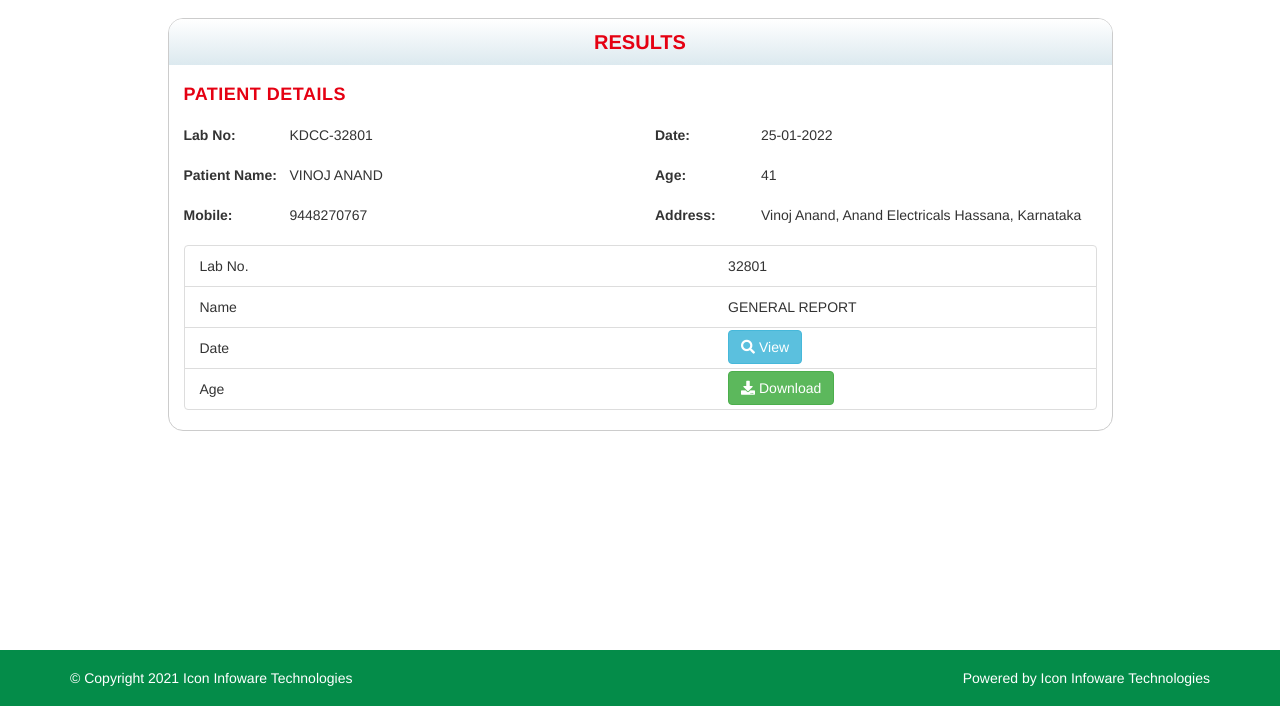
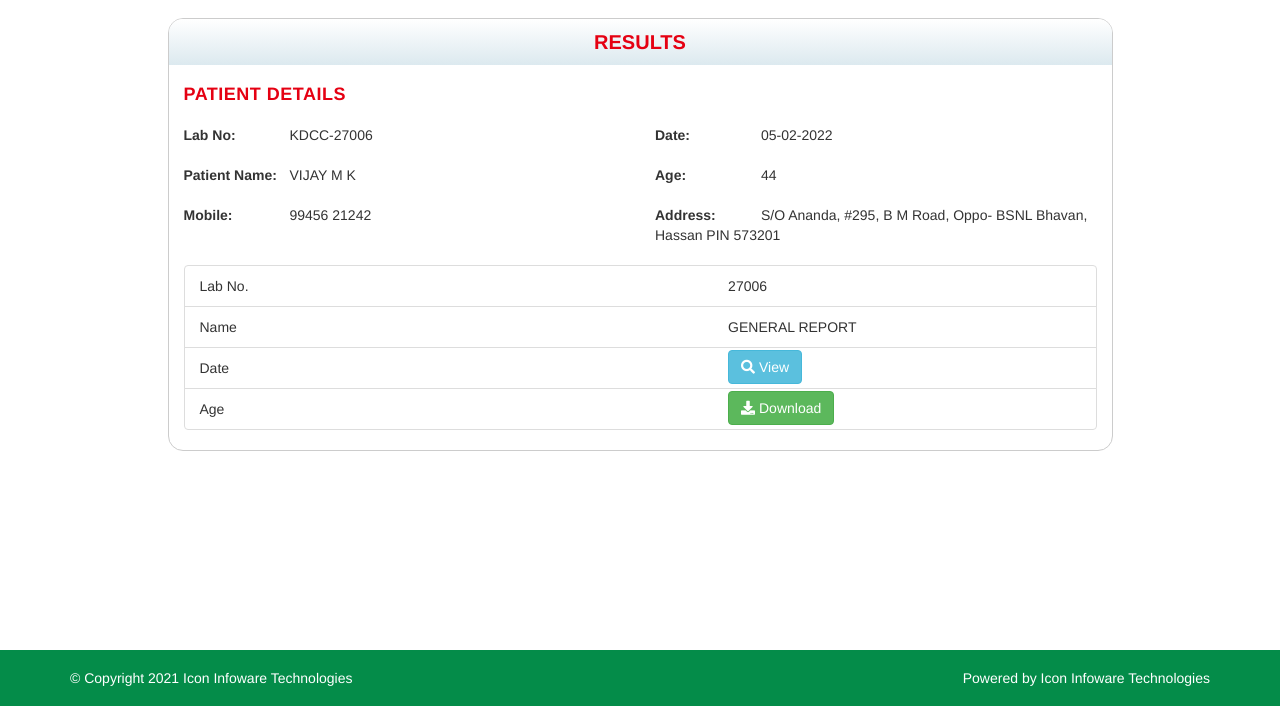
Before and after one commit to harimnambiar/sandya-report, a plain HTML site: page index.html in a window 1280 px wide. Shown: the part 94-800 px from the top of the page. Drawn offline with nearby package versions, Linux system fonts and the light colour scheme.

Commit message:
Update index.html

```diff
--- a/index.html
+++ b/index.html
@@ -46,11 +46,11 @@
                         <div class="row">
                             <div class="col-md-6">
                                 <font>Lab No:</font>
-                                KDCC-32801
+                                KDCC-27006
                             </div>
                             <div class="col-md-6">
                                 <font>Date:</font>
-                                25-01-2022
+                                05-02-2022
                             </div>
 
                         </div>
@@ -58,23 +58,24 @@
                         <div class="row">
                             <div class="col-md-6">
                                 <font>Patient Name:</font>
-                                VINOJ ANAND
+                                VIJAY M K
                             </div>
                             <div class="col-md-6">
                                 <font>Age:</font>
-                                41
+                                44
                             </div>
                         </div>
 
                         <div class="row">
                             <div class="col-md-6">
                                 <font>Mobile:</font>
-                                9448270767
+                                99456 21242
                             </div>
                             <div class="col-md-6">
                                 <font>Address:</font>
-                                Vinoj Anand, Anand Electricals
-                                Hassana, Karnataka
+                                S/O Ananda, #295, B M Road, Oppo- BSNL Bhavan,
+                                Hassan PIN 573201
+
 
                             </div>
                         </div>
@@ -85,7 +86,7 @@
                                 <li class="list-group-item">
                                     <span class="" style="border: solid 1px #fff;">
                                         <div style="width: 40%;float: left;">Lab No.</div>
-                                        <div style="width: 40%;float: right;">32801</div>
+                                        <div style="width: 40%;float: right;">27006</div>
                                     </span>
                                 </li>
                                 <li class="list-group-item">
@@ -145,7 +146,7 @@
                             </div>
                             <div class="col-md-6">
                                 <font>Date:</font>
-                                01-01-1970
+                                27-04-1977
                             </div>
 
                         </div>
```
